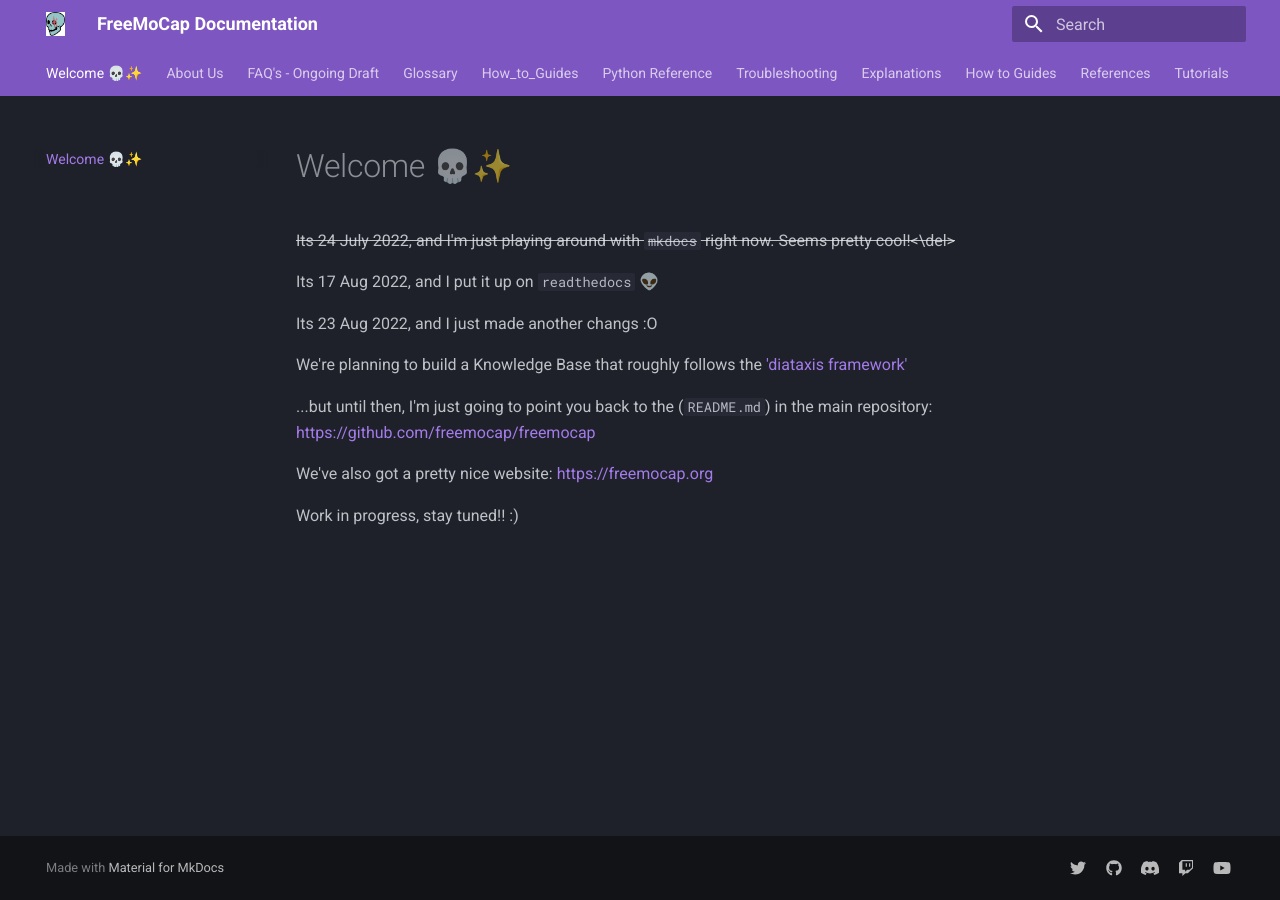
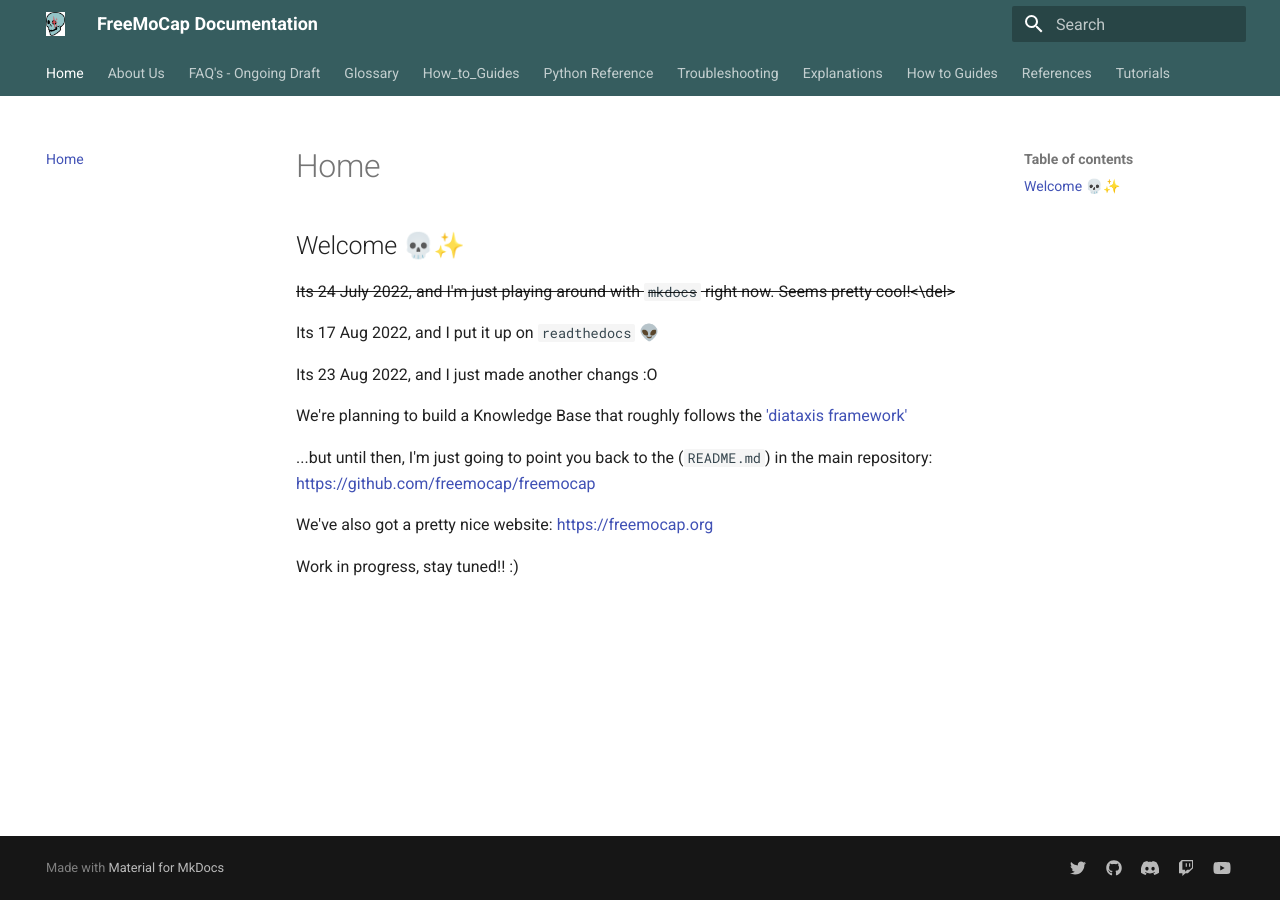
Before and after one commit to freemocap/documentation, an MkDocs documentation site: the page built from docs/index.md, in a window 1280 px wide. Built offline with MkDocs 1.6.1 and Material for MkDocs 9.7.7, drawn with Linux system fonts in a browser that asks for light colours.

Commit message:
Customizing color scheme
Still needs work, but I'm on the right path.

```diff
--- a/docs/index.md
+++ b/docs/index.md
@@ -1,4 +1,6 @@
-# Welcome 💀✨
+# Home
+
+## Welcome 💀✨
 
 <del>Its 24 July 2022, and I'm just playing around with `mkdocs` right now. Seems pretty cool!<\del>
 
--- /dev/null
+++ b/docs/stylesheets/extra.css
@@ -0,0 +1,5 @@
+[data-md-color-scheme="freemocap"] {
+    --md-primary-fg-color:        #365d5f;
+    --md-primary-fg-color--light: #d95157;
+    --md-primary-fg-color--dark:  #a4d6d9;
+  }
--- a/mkdocs.yml
+++ b/mkdocs.yml
@@ -7,9 +7,9 @@
   features:
     - navigation.tabs
   palette:
-    scheme: slate
-    primary: deep purple
-    accent: orange
+    scheme: freemocap
+extra_css:
+  - stylesheets/extra.css
 
 # `nav` sets up the stuff on the left panel side bar of the main site
 # nav:
```
